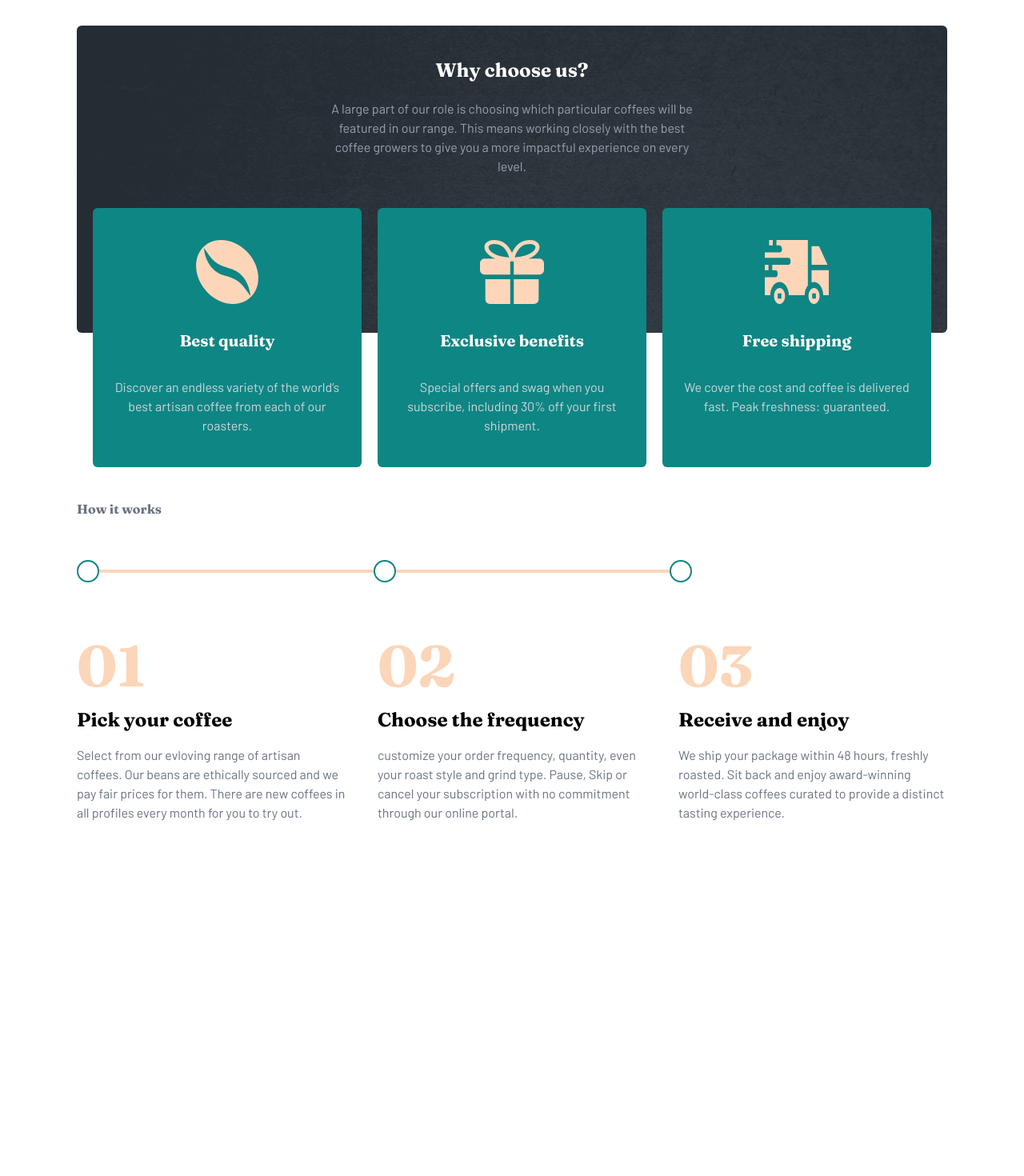
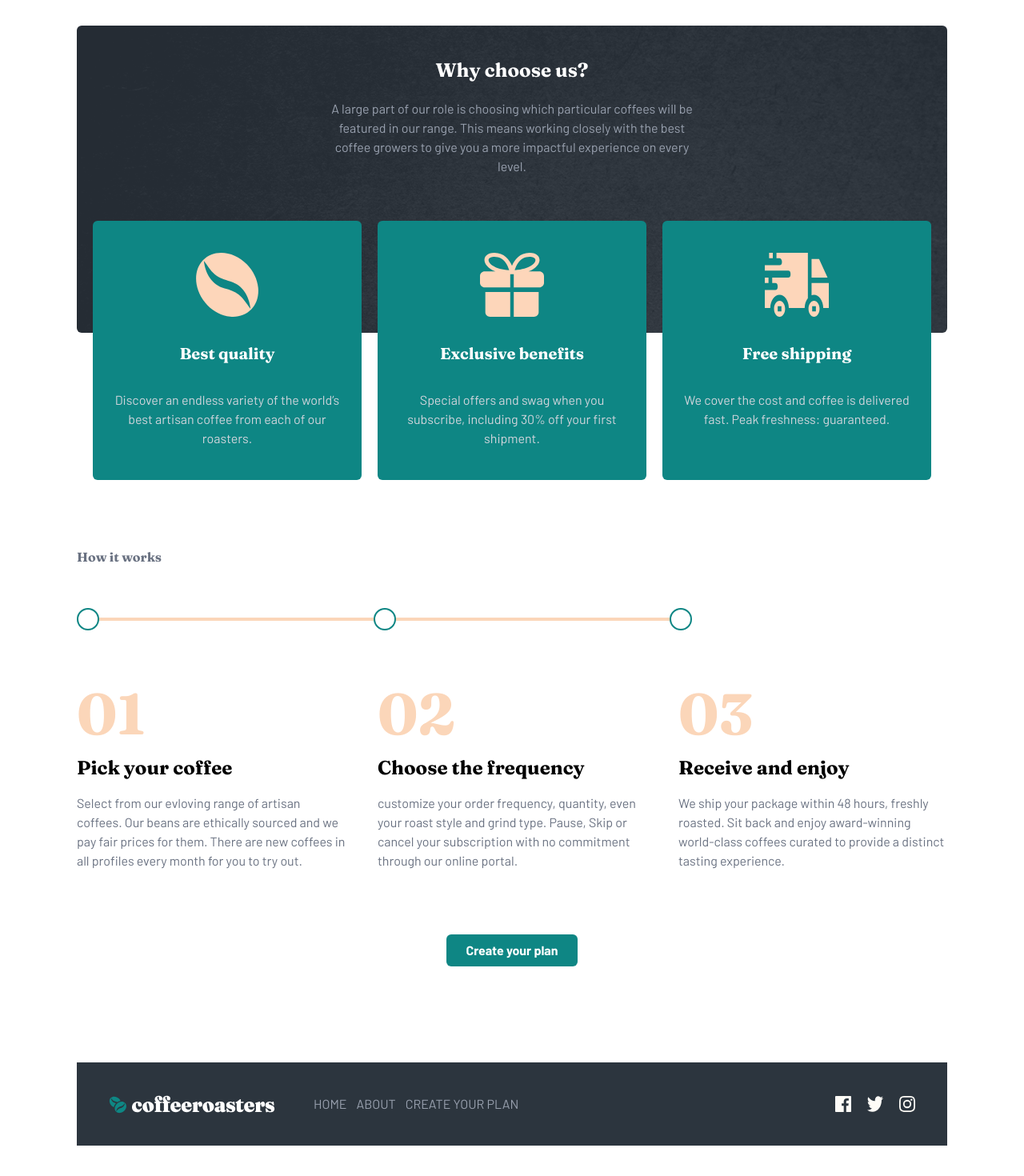
Before and after one commit to FrancoRaymond/coffeeroasters, a React (Vite) app: page / in a window 1280 px wide. Shown: the part 1382-2852 px from the top of the page at 80% size. Before the commit the page ends 2410 px from the top, so only its background shows below. Built offline with nearby package versions, Linux system fonts and the light colour scheme.

Commit message:
refactored steps component and added a footer

```diff
--- a/src/App.jsx
+++ b/src/App.jsx
@@ -4,6 +4,7 @@ import Navbar from './components/Navbar';
 import Home from './pages/Home';
 import About from './pages/About';
 import Createplan from './pages/Createplan';
+import Footer from './components/Footer';
 
 const AppContext = createContext()
 function App() {
@@ -39,6 +40,7 @@ function App() {
         <Route path='/about' element={<About/>}/>
         <Route path='/createplan' element={<Createplan/>}/>
       </Routes>
+      <Footer />
     </AppContext.Provider>
   )
 }
--- /dev/null
+++ b/src/components/Footer.jsx
@@ -0,0 +1,28 @@
+import React from 'react'
+import { Link } from 'react-router-dom'
+import logo from '../assets/images/footer-logo.svg'
+import facebook from '../assets/images/icon-facebook.svg'
+import twitter from '../assets/images/icon-twitter.svg'
+import instagram from '../assets/images/icon-instagram.svg'
+
+const Footer = () => {
+  return (
+    <div className='px-2 sm:px-5 md:px-10 lg:px-24 pt-10'>
+        <div className='mb-10 bg-[#2c353e] py-10 flex flex-col gap-10 items-center md:w-full md:px-3 lg:px-10 md:flex-row'>
+            <img src={logo} alt="" className='w-52'/>
+            <ul className='flex gap-3 flex-col items-center px-2 h-fit md:grow text-gray-400 md:flex-row w-fit'>
+                <li><Link to="/home">HOME</Link></li>
+                <li><Link to="/about">ABOUT</Link></li>
+                <li><Link to="/createplan">CREATE YOUR PLAN</Link></li>
+            </ul>
+            <div className='flex gap-5 md:flex-row w-fit'>
+                <img src={facebook} alt="" className='size-5'/>
+                <img src={twitter} alt="" className='size-5'/>
+                <img src={instagram} alt="" className='size-5'/>
+            </div>
+        </div>
+    </div>
+  )
+}
+
+export default Footer;
--- a/src/components/Navbar.jsx
+++ b/src/components/Navbar.jsx
@@ -40,9 +40,9 @@ const Navbar = () => {
       ) : (
         <nav className={`${size < 640 ? isMenuOpen ? 'absolute block top-14 h-screen left-0 right-0 mx-auto w-full' : 'hidden' : ''}`}>
           <ul className={`flex gap-5 ${size < 640 ? 'flex-col items-center h-fit w-full' : 'flex-row'}`}>
-            <li><Link onClick={closeMenu} to="/home">HOME</Link></li>
-            <li><Link onClick={closeMenu} to="/about">ABOUT</Link></li>
-            <li><Link onClick={closeMenu} to="/createplan">CREATE YOUR PLAN</Link></li>
+            <li className='hover:text-[#0e8684] transition duration-300'><Link onClick={closeMenu} to="/home">HOME</Link></li>
+            <li className='hover:text-[#0e8684] transition duration-300'><Link onClick={closeMenu} to="/about">ABOUT</Link></li>
+            <li className='hover:text-[#0e8684] transition duration-300'><Link onClick={closeMenu} to="/createplan">CREATE YOUR PLAN</Link></li>
           </ul>
         </nav>
       )}
--- a/src/components/home/Chooseus.jsx
+++ b/src/components/home/Chooseus.jsx
@@ -3,12 +3,14 @@ import { reasons } from '../../assets/data/data'
 
 const Chooseus = () => {
   return (
-    <div className='chooseus rounded-md text-center my-20 h-[760px] md:h-96 relative'>
-        <div className='bg-[#2c353e] md:bg-transparent pt-10 pb-5 flex flex-col gap-5 rounded-t-md'>
-            <h2 className='text-2xl text-white'>Why choose us?</h2>
-            <p className='text-gray-400 max-w-[515px] mx-auto px-5'>A large part of our role is choosing which particular coffees will be featured in our range. This means working closely with the best coffee growers to give you a more impactful experience on every level.</p>
+    <div className=''>
+        <div className='chooseus rounded-md text-center my-20 h-[760px] md:h-96 z-0'>
+            <div className='bg-[#2c353e] md:bg-transparent pt-10 pb-5 flex flex-col gap-5 rounded-t-md'>
+                <h2 className='text-2xl text-white'>Why choose us?</h2>
+                <p className='text-gray-400 max-w-[515px] mx-auto px-5'>A large part of our role is choosing which particular coffees will be featured in our range. This means working closely with the best coffee growers to give you a more impactful experience on every level.</p>
+            </div>
         </div>
-        <div className='absolute hidden flex-col gap-5 p-5 md:grid md:grid-cols-3'>
+        <div className='flex flex-col text-center gap-5 p-5 md:grid md:grid-cols-3 -mt-[600px] md:-mt-60'>
             {
                 reasons.map(reason => (
                     <div key={reason.id} className='bg-[#0e8684] py-10 flex flex-col gap-8 px-5 rounded-md'>
--- a/src/components/home/Howitworks.jsx
+++ b/src/components/home/Howitworks.jsx
@@ -1,9 +1,10 @@
 import React from 'react'
+import { Link } from 'react-router-dom';
 import { steps } from '../../assets/data/data';
 
 const Howitworks = () => {
   return (
-    <div className='mt-52'>
+    <div className='mt-16'>
       <h3 className='text-gray-500 mb-16'>How it works</h3>
       <div className='hidden md:block md:relative'>
         <div className='h-1 bg-[#fbd6b9] w-[68%] md:ml-6'></div>
@@ -24,6 +25,9 @@ const Howitworks = () => {
           ))
         }
       </div>
+      <Link to="/createplan">
+        <button className='my-20 flex mx-auto'>Create your plan</button>
+      </Link>
     </div>
   )
 }
```
Lines whose indentation alone changed are shown as unchanged.
